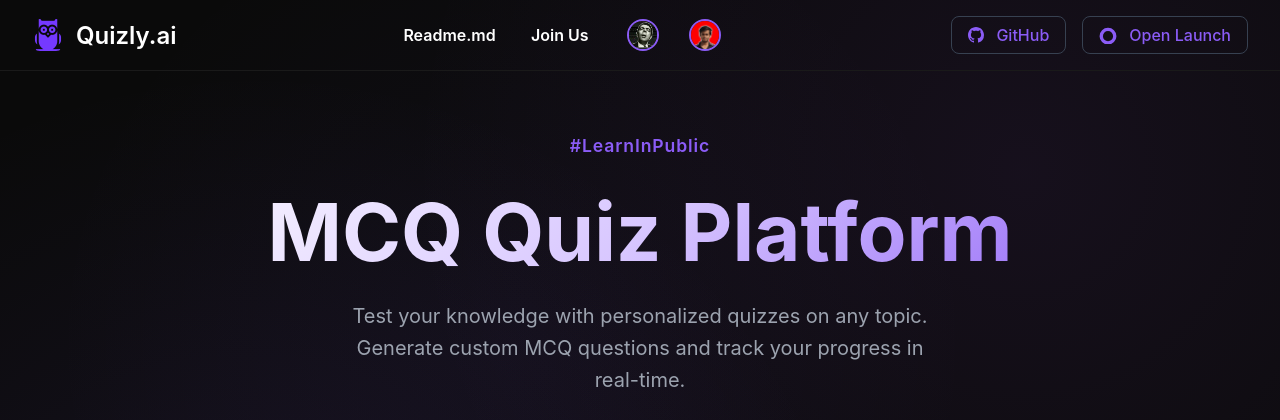
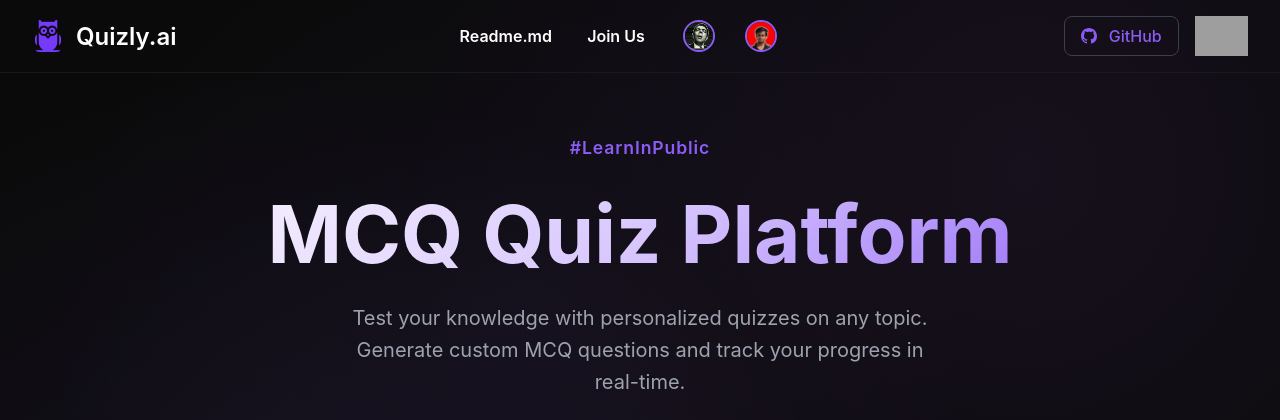
Before and after one commit to anikchand461/quizly, a FastAPI app: page / in a window 1280 px wide. Shown: the top 420 px of the page. Run offline with FastAPI, Linux system fonts and the light colour scheme; grey boxes are pictures that could not be loaded.

Commit message:
added product hunt and google analytics

```diff
--- a/templates/index.html
+++ b/templates/index.html
@@ -159,6 +159,15 @@
         }
     </style>
 </head>
+<!-- Google tag (gtag.js) -->
+<script async src="https://www.googletagmanager.com/gtag/js?id=G-3X3Y1QRD4P"></script>
+<script>
+  window.dataLayer = window.dataLayer || [];
+  function gtag(){dataLayer.push(arguments);}
+  gtag('js', new Date());
+
+  gtag('config', 'G-3X3Y1QRD4P');
+</script>
 <body>
     <header class="header">
         <div class="logo">
@@ -189,12 +198,10 @@
                 </svg>
                 GitHub
             </a>
-            <a href="https://open-launch.com/projects/quizly" class="btn btn-outline" style="transition: color 0.2s; color: #8b5cf6;">
-                <svg xmlns="http://www.w3.org/2000/svg" width="18" height="18" viewBox="0 0 32 32" fill="none" style="vertical-align: -0.125em; margin-right: 0.25rem;">
-                    <circle cx="16" cy="18" r="12" stroke="currentColor" stroke-width="6" fill="none"/>
-                    <circle cx="16" cy="16" r="7" fill="none"/>
-                </svg>
-                Open Launch
+            <a href="https://www.producthunt.com/posts/quizly-ai?embed=true&utm_source=badge-featured&utm_medium=badge&utm_source=badge-quizly&#0045;ai" target="_blank" class="btn btn-outline" style="padding: 0; border: none;">
+                <img src="https://api.producthunt.com/widgets/embed-image/v1/featured.svg?post_id=969914&theme=light&t=1748237803551"
+                    alt="Quizly&#0046;ai - Your&#0032;personal&#0032;quiz&#0032;generator&#0044;&#0032;anytime&#0033;&#0033; | Product Hunt"
+                    style="height: 40px; width: auto; vertical-align: middle;" />
             </a>
         </div>
     </header>
--- /dev/null
+++ b/text.html
@@ -0,0 +1 @@
+<a href="https://www.producthunt.com/posts/quizly-ai?embed=true&utm_source=badge-featured&utm_medium=badge&utm_source=badge-quizly&#0045;ai" target="_blank"><img src="https://api.producthunt.com/widgets/embed-image/v1/featured.svg?post_id=969914&theme=light&t=1748237803551" alt="Quizly&#0046;ai - Your&#0032;personal&#0032;quiz&#0032;generator&#0044;&#0032;anytime&#0033;&#0033; | Product Hunt" style="width: 250px; height: 54px;" width="250" height="54" /></a>
```
